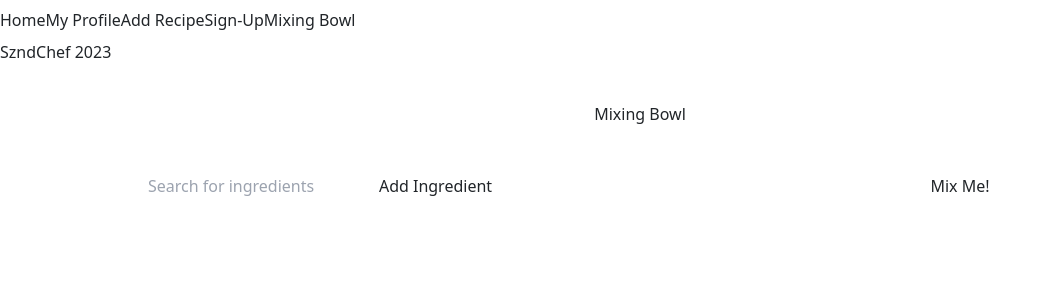
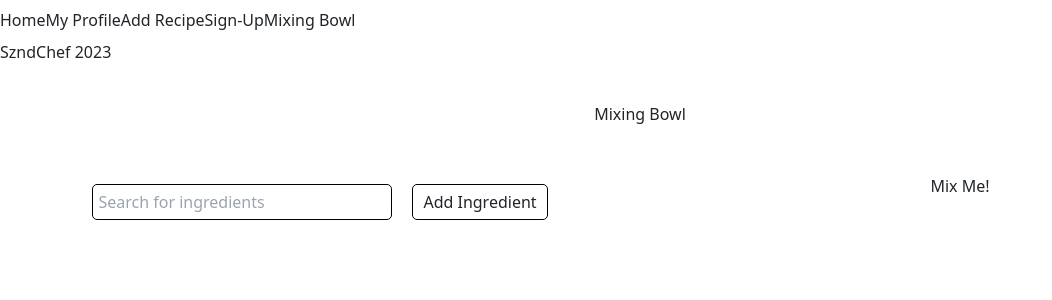
Before and after one commit to SmithNJ13/yao42_frontend, a React (Vite) app: page /mixingbowl in a window 1280 px wide. Shown: the top 300 px of the page, without its empty margins (0-1052 px from the left). Built offline with nearby package versions, Linux system fonts and the light colour scheme.

Commit message:
add css to recipe search

```diff
--- a/src/components/RecipeSearch/index.jsx
+++ b/src/components/RecipeSearch/index.jsx
@@ -1,15 +1,22 @@
 import React from 'react';
+import './style.css';
 
 const RecipeSearch = ({ searchInput, setSearchInput, handleAddIngredient }) => {
   return (
-    <div>
+    <div className="recipe-search">
       <input
         type="text"
         placeholder="Search for ingredients"
         value={searchInput}
         onChange={(e) => setSearchInput(e.target.value)}
+        className="search-input"
       />
-      <button onClick={handleAddIngredient}>Add Ingredient</button>
+      <button
+        onClick={handleAddIngredient}
+        className="search-button"
+      >
+        Add Ingredient
+      </button>
     </div>
   );
 };
--- /dev/null
+++ b/src/components/RecipeSearch/style.css
@@ -0,0 +1,20 @@
+.recipe-search {
+    align-items: center;
+    margin-top: 10px;
+}
+
+.search-input {
+    border: 1px solid black;
+    padding: 5px;
+    border-radius: 5px;
+    width: 300px;
+    margin-right: 20px;
+}
+
+.search-button {
+    background-color: white;
+    border: 1px solid black;
+    padding: 5px 10px;
+    border-radius: 5px;
+    cursor: pointer;
+  }
```
